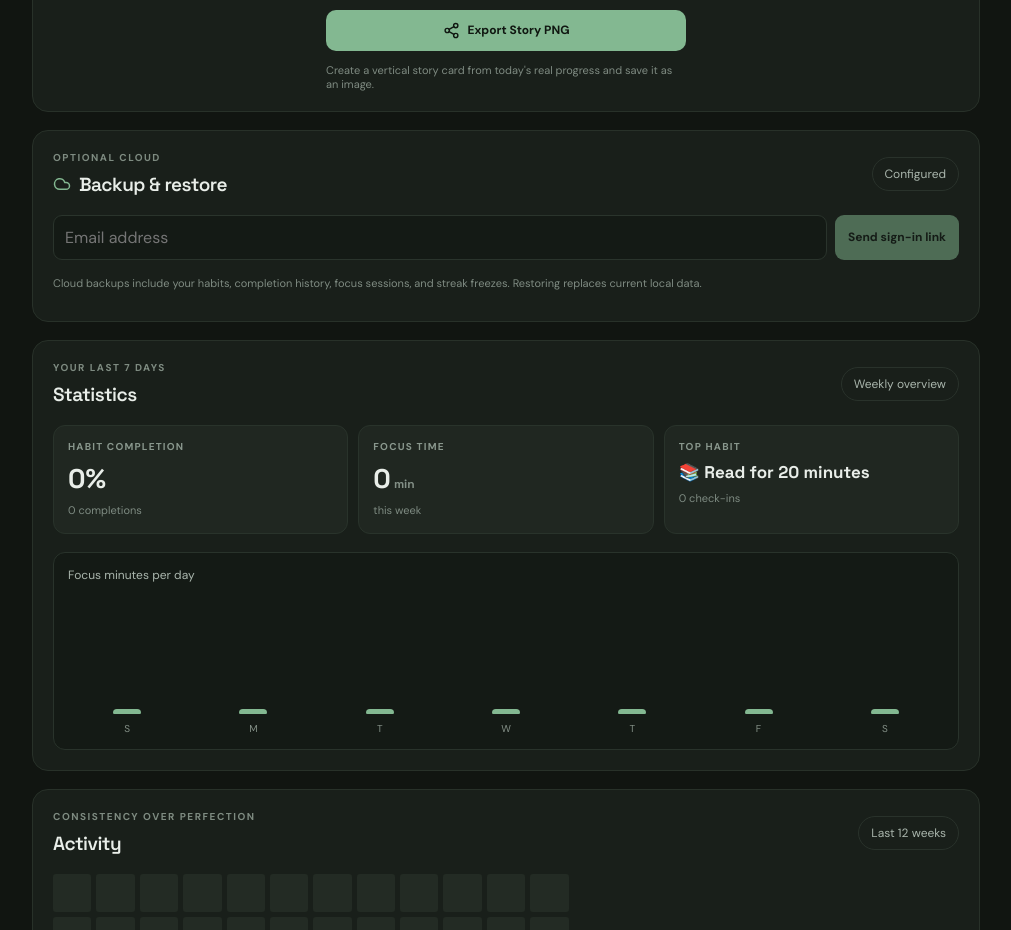
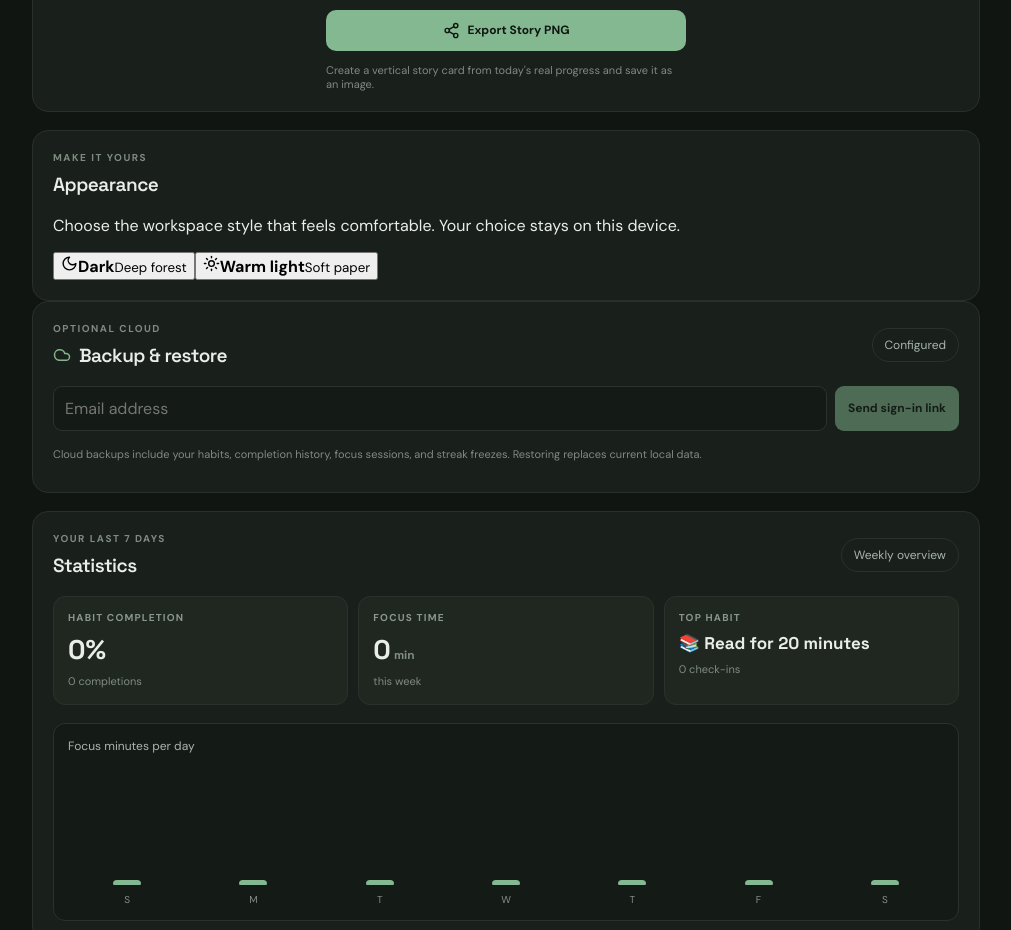
Before and after one commit to omarberrahma/focusgrid, a React (Vite) app: page / in a window 1280 px wide. Shown: the part 2680-3610 px from the top of the page, without its empty margins (252-1263 px from the left). Built offline with nearby package versions, Linux system fonts and the light colour scheme; no server answers.

Commit message:
Add persistent appearance theme selection

```diff
--- a/src/App.tsx
+++ b/src/App.tsx
@@ -13,7 +13,7 @@ import AppShell from './components/AppShell'
 import { dateKey, shiftDate } from './lib/date'
 import { calculateStreaks } from './lib/habits'
 import type { Habit, History, FocusSession } from './types'
-import { Activity, Flame, Share2 } from 'lucide-react'
+import { Activity, Flame, Share2, Sun, Moon } from 'lucide-react'
 
 type TimerMode = 'focus' | 'short' | 'long' | 'stopwatch'
 type InstallPromptEvent = Event & { prompt: () => Promise<void>; userChoice: Promise<{ outcome: 'accepted' | 'dismissed'; platform: string }> }
@@ -25,7 +25,9 @@ const defaultHabits: Habit[] = [
 ]
 const habitsKey = 'focusgrid-habits-v2', historyKey = 'focusgrid-history-v1'
 const sessionsKey = 'focusgrid-focus-sessions-v1'
-const goalsKey = 'focusgrid-goals-v1', freezesKey = 'focusgrid-streak-freezes-v1'
+const goalsKey = 'focusgrid-goals-v1', freezesKey = 'focusgrid-streak-freezes-v1', themeKey = 'focusgrid-theme-v1'
+type Theme = 'dark' | 'light'
+function loadTheme(): Theme { try { return localStorage.getItem(themeKey) === 'light' ? 'light' : 'dark' } catch { return 'dark' } }
 type FocusGoalsSettings = { daily: number; weekly: number }
 const defaultGoals: FocusGoalsSettings = { daily: 120, weekly: 600 }
 function loadHabits(): Habit[] { try { const saved=localStorage.getItem(habitsKey); if(saved){const parsed=JSON.parse(saved);if(Array.isArray(parsed)){const valid=parsed.filter((h):h is Habit=>h&&typeof h.id==='string'&&typeof h.name==='string'&&typeof h.icon==='string').slice(0,5);if(valid.length)return valid}} const old=localStorage.getItem('focusgrid-habits-v1'); if(old){const parsed=JSON.parse(old);if(Array.isArray(parsed)){const valid=parsed.filter((h=>h&&typeof h.id==='string'&&typeof h.name==='string'&&typeof h.icon==='string')).slice(0,5);if(valid.length)return valid}} return defaultHabits.map(h=>({...h})) } catch { return defaultHabits.map(h=>({...h})) } }
@@ -38,7 +40,7 @@ export default function App() {
   const [installPrompt,setInstallPrompt]=useState<InstallPromptEvent|null>(null),[isOffline,setIsOffline]=useState(!navigator.onLine),[installed,setInstalled]=useState(window.matchMedia('(display-mode: standalone)').matches)
   useEffect(()=>{const handlePrompt=(e:Event)=>{e.preventDefault();setInstallPrompt(e as InstallPromptEvent)};const online=()=>setIsOffline(false),offline=()=>setIsOffline(true),installedEvt=()=>{setInstalled(true);setInstallPrompt(null)};window.addEventListener('beforeinstallprompt',handlePrompt);window.addEventListener('online',online);window.addEventListener('offline',offline);window.addEventListener('appinstalled',installedEvt);return()=>{window.removeEventListener('beforeinstallprompt',handlePrompt);window.removeEventListener('online',online);window.removeEventListener('offline',offline);window.removeEventListener('appinstalled',installedEvt)}},[])
   const installApp=async()=>{if(!installPrompt)return;await installPrompt.prompt();const choice=await installPrompt.userChoice;if(choice.outcome==='accepted')setInstallPrompt(null)}
-  const [habits,setHabits]=useState<Habit[]>(loadHabits),[history,setHistory]=useState<History>(loadHistory),[sessions,setSessions]=useState<FocusSession[]>(loadSessions),[newHabit,setNewHabit]=useState(''),[goals,setGoals]=useState<FocusGoalsSettings>(loadGoals),[selectedHabitId,setSelectedHabitId]=useState(''),[frozenDates,setFrozenDates]=useState<string[]>(loadFreezes())
+  const [habits,setHabits]=useState<Habit[]>(loadHabits),[history,setHistory]=useState<History>(loadHistory),[sessions,setSessions]=useState<FocusSession[]>(loadSessions),[newHabit,setNewHabit]=useState(''),[goals,setGoals]=useState<FocusGoalsSettings>(loadGoals),[selectedHabitId,setSelectedHabitId]=useState(''),[frozenDates,setFrozenDates]=useState<string[]>(loadFreezes()),[theme,setTheme]=useState<Theme>(loadTheme)
   const [mode,setMode]=useState<TimerMode>('focus'),[focusLength,setFocusLength]=useState(25),[remaining,setRemaining]=useState(25*60),[running,setRunning]=useState(false),[fullscreen,setFullscreen]=useState(false),[stopwatchRecordedMinutes,setStopwatchRecordedMinutes]=useState(0)
   const [today,setToday]=useState(()=>new Date()),todayKey=dateKey(today),completedIds=history[todayKey]||[],completed=habits.filter(h=>completedIds.includes(h.id)).length,percentage=habits.length?Math.round(completed/habits.length*100):0
   const streak=useMemo(()=>calculateStreaks(history,today,frozenDates),[history,today,frozenDates])
@@ -49,6 +51,7 @@ export default function App() {
   useEffect(()=>localStorage.setItem(sessionsKey,JSON.stringify(sessions)),[sessions])
   useEffect(()=>localStorage.setItem(goalsKey,JSON.stringify(goals)),[goals])
   useEffect(()=>localStorage.setItem(freezesKey,JSON.stringify(frozenDates)),[frozenDates])
+  useEffect(()=>{document.documentElement.dataset.theme=theme;try{localStorage.setItem(themeKey,theme)}catch{}},[theme])
   useEffect(()=>{if(!running)return;if(mode==='stopwatch'){const timer=window.setInterval(()=>setRemaining(r=>r+1),1000);return()=>window.clearInterval(timer)}const timer=window.setInterval(()=>setRemaining(r=>{if(r<=1){window.clearInterval(timer);setRunning(false);if(mode==='focus'){setSessions(prev=>[{id:crypto.randomUUID(),date:dateKey(new Date()),minutes:focusLength,...(habits.find(h=>h.id===selectedHabitId)?{habitId:selectedHabitId,habitName:habits.find(h=>h.id===selectedHabitId)!.name}:{})},...prev]);setMode('short');setRemaining(modeMinutes.short*60)}else{setMode('focus');setRemaining(focusLength*60)}return mode==='focus'?modeMinutes.short*60:focusLength*60}return r-1}),1000);return()=>window.clearInterval(timer)},[running,mode,focusLength,habits,selectedHabitId])
   const heatmap=useMemo(()=>Array.from({length:84},(_,i)=>{const date=shiftDate(today,-83+i);const count=(history[dateKey(date)]||[]).filter(id=>habits.some(h=>h.id===id)).length;return {date,count}}),[today,history,habits])
   const weekDays=useMemo(()=>Array.from({length:7},(_,i)=>shiftDate(today,-6+i)),[today])
@@ -81,7 +84,7 @@ export default function App() {
   <SessionHistory sessions={sessions} onDelete={deleteSession}/>
   <HabitList habits={habits} completed={completed} completedIds={completedIds} newHabit={newHabit} onToggle={toggle} onEdit={editHabit} onDelete={deleteHabit} onNewHabitChange={setNewHabit} onAdd={addHabit}/>
   <section className="card share-card"><div className="section-head"><div><p className="eyebrow">MAKE PROGRESS VISIBLE</p><h2>Share your day</h2></div><span className="count-pill">1080 × 1920</span></div><div className="story-preview"><div className="story-brand">FOCUSGRID</div><div className="story-kicker">DAILY PROGRESS</div><div className="story-percent">{percentage}%</div><div className="story-sub">{completed} of {habits.length} habits completed</div><div className="story-progress"><span style={{width:percentage+'%'}}/></div><div className="story-metrics"><div><small>FOCUS TODAY</small><strong>{focusToday} min</strong></div><div><small>STREAK</small><strong>{streak.current} days</strong></div></div><div className="story-date">{today.toLocaleDateString(undefined,{month:'long',day:'numeric',year:'numeric'})}</div><div className="story-footer">Progress, not perfection.</div></div><button className="export-story" onClick={exportStory}><Share2 size={17}/> Export Story PNG</button><p className="muted small">Create a vertical story card from today's real progress and save it as an image.</p></section>
-  <div id="settings"><CloudBackupPanel habits={habits} history={history} sessions={sessions} freezes={frozenDates} onRestore={(backup)=>{setHabits(backup.habits);setHistory(backup.history);setSessions(backup.sessions);setFrozenDates(backup.freezes||[])}} /></div>
+  <div id="settings"><section className="card appearance-card"><div className="section-head"><div><p className="eyebrow">MAKE IT YOURS</p><h2>Appearance</h2></div></div><p className="appearance-description">Choose the workspace style that feels comfortable. Your choice stays on this device.</p><div className="theme-options"><button type="button" className={theme === 'dark' ? 'theme-option selected' : 'theme-option'} aria-pressed={theme === 'dark'} onClick={() => setTheme('dark')}><Moon size={17}/><span><strong>Dark</strong><small>Deep forest</small></span></button><button type="button" className={theme === 'light' ? 'theme-option selected' : 'theme-option'} aria-pressed={theme === 'light'} onClick={() => setTheme('light')}><Sun size={17}/><span><strong>Warm light</strong><small>Soft paper</small></span></button></div></section><CloudBackupPanel habits={habits} history={history} sessions={sessions} freezes={frozenDates} onRestore={(backup)=>{setHabits(backup.habits);setHistory(backup.history);setSessions(backup.sessions);setFrozenDates(backup.freezes||[])}} /></div>
   <StatsOverview weeklyRate={weeklyRate} weeklyCompletions={weeklyCompletions} weeklyFocus={weeklyFocus} bestHabit={bestHabit} weeklyBars={weeklyBars} maxBar={maxBar}/>
   <ActivityHeatmap heatmap={heatmap} habits={habits}/>
   <StreakCalendar today={today} history={history} habits={habits} frozenDates={frozenDates}/>
```
